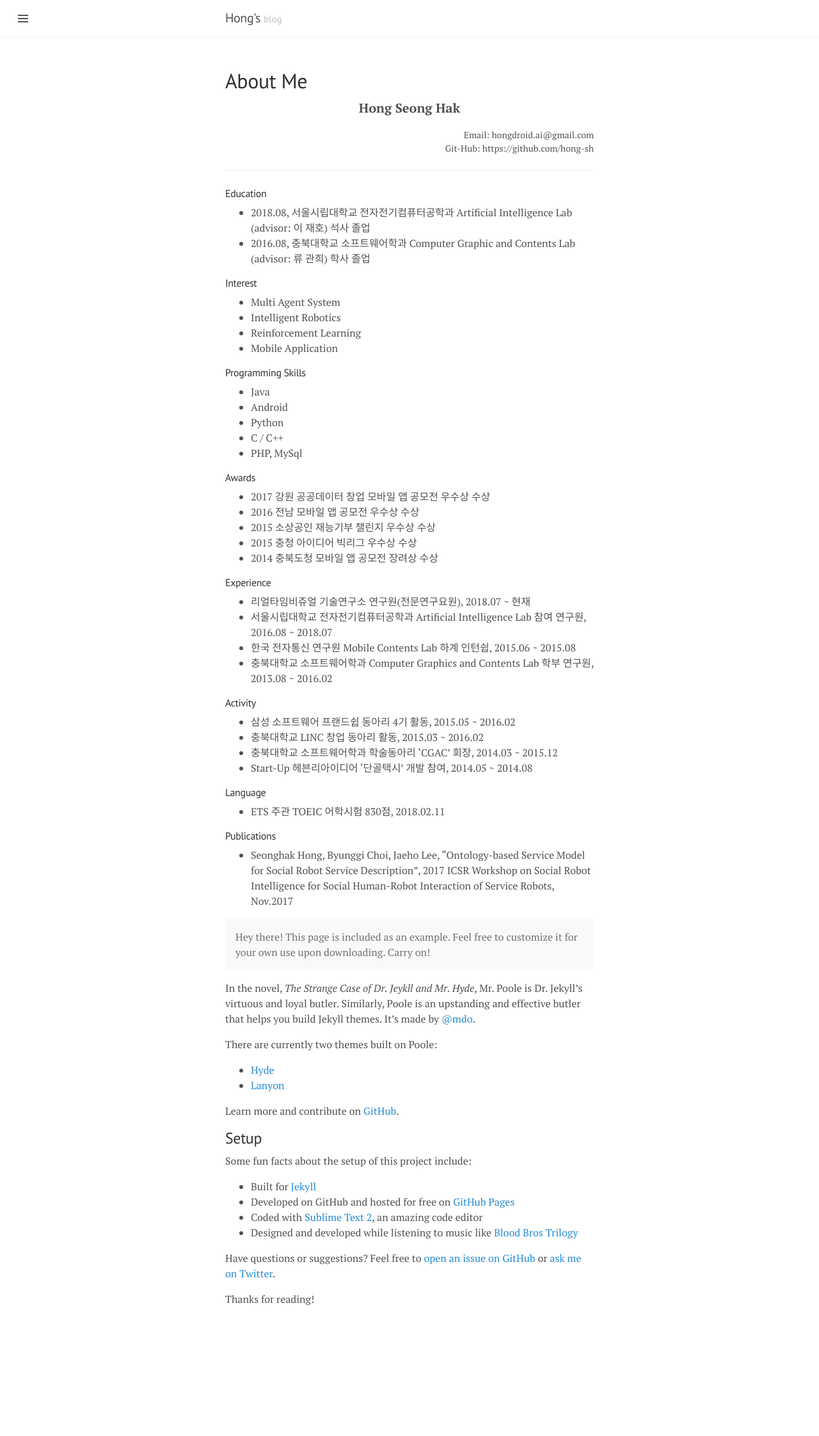
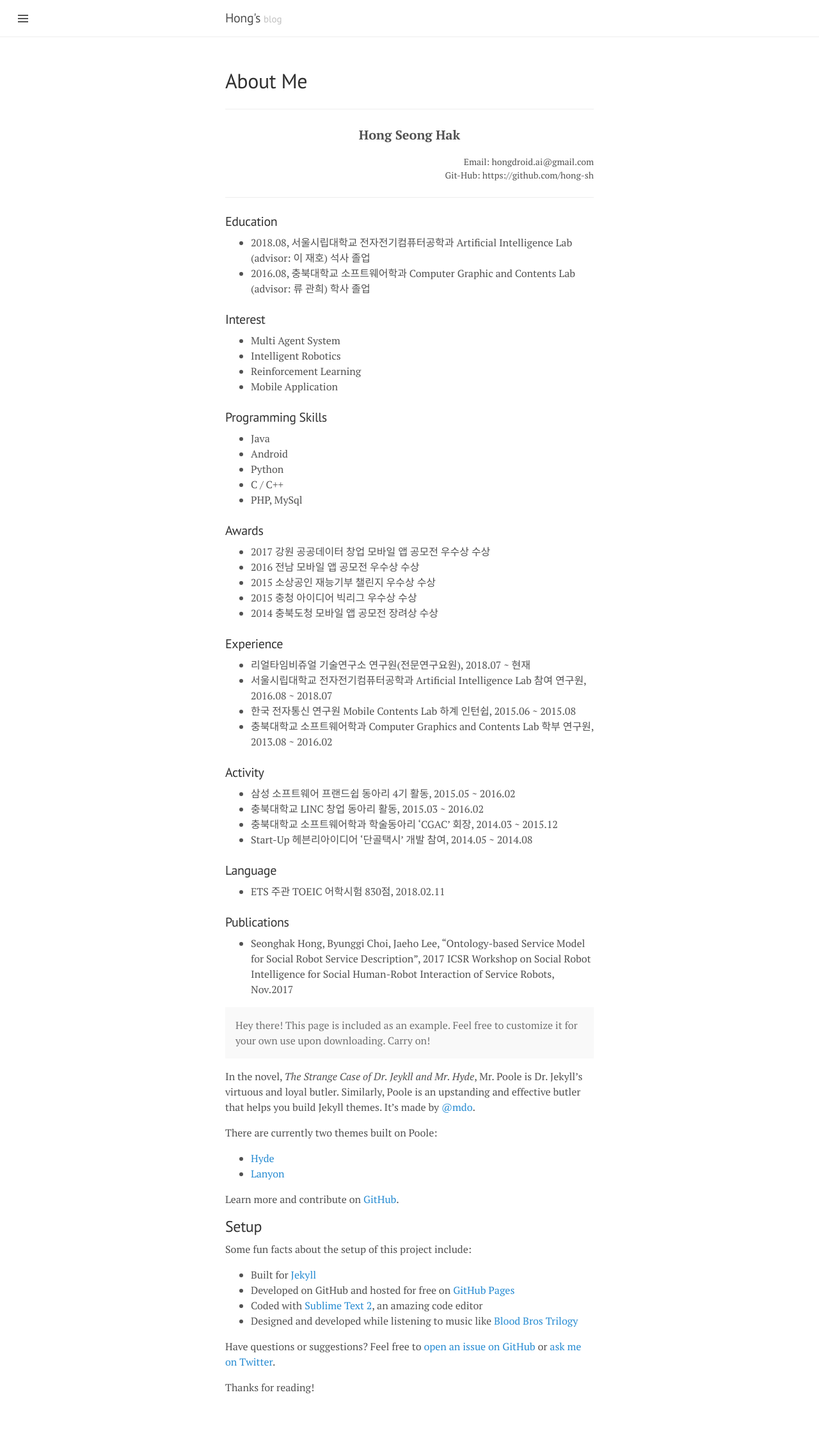
Before and after one commit to hong-sh/hong-sh.github.io, a Jekyll site: the page built from about.md, in a window 1280 px wide. Shown: the whole page at 64% size. Built offline with Jekyll 4.4.1, drawn with Linux system fonts in a browser that asks for light colours; some web fonts are replaced; before the commit the page ends 2106 px from its top, so only the background shows below that.

Commit message:
add line

```diff
--- a/about.md
+++ b/about.md
@@ -2,6 +2,8 @@
 layout: page
 title: About Me
 ---
+
+------------------------------------------------------------------------------------------------
 
 <p style="text-align:center; font-weight:bold; font-size: 20px"> Hong Seong Hak</p>
 <p style="text-align:right; font-size:14px">Email: hongdroid.ai@gmail.com
@@ -9,47 +11,63 @@ title: About Me
 
 ------------------------------------------------------------------------------------------------
 
-#### Education
+### Education
 * 2018.08, 서울시립대학교 전자전기컴퓨터공학과 Artificial Intelligence Lab (advisor: 이 재호) 석사 졸업
 * 2016.08, 충북대학교 소프트웨어학과 Computer Graphic and Contents Lab (advisor: 류 관희) 학사 졸업
 
-#### Interest
+
+
+### Interest
 * Multi Agent System
 * Intelligent Robotics
 * Reinforcement Learning
 * Mobile Application
 
-#### Programming Skills
+
+
+### Programming Skills
 * Java
 * Android
 * Python
 * C / C++
 * PHP, MySql
 
-#### Awards
+
+
+### Awards
 * 2017 강원 공공데이터 창업 모바일 앱 공모전 우수상 수상
 * 2016 전남 모바일 앱 공모전 우수상 수상
 * 2015 소상공인 재능기부 챌린지 우수상 수상
 * 2015 충청 아이디어 빅리그 우수상 수상
 * 2014 충북도청 모바일 앱 공모전 장려상 수상
 
-#### Experience
+
+
+### Experience
 * 리얼타임비쥬얼 기술연구소 연구원(전문연구요원), 2018.07 ~ 현재
 * 서울시립대학교 전자전기컴퓨터공학과 Artificial Intelligence Lab 참여 연구원, 2016.08 ~ 2018.07
 * 한국 전자통신 연구원 Mobile Contents Lab 하계 인턴쉽, 2015.06 ~ 2015.08
 * 충북대학교 소프트웨어학과 Computer Graphics and Contents Lab 학부 연구원, 2013.08 ~ 2016.02
 
-#### Activity
+
+
+### Activity
 * 삼성 소프트웨어 프랜드쉽 동아리 4기 활동, 2015.05 ~ 2016.02
 * 충북대학교 LINC 창업 동아리 활동, 2015.03 ~ 2016.02
 * 충북대학교 소프트웨어학과 학술동아리 ‘CGAC’ 회장, 2014.03 ~ 2015.12
 * Start-Up 헤븐리아이디어 ‘단골택시’ 개발 참여, 2014.05 ~ 2014.08
 
-#### Language
+
+
+### Language
 * ETS 주관 TOEIC 어학시험 830점, 2018.02.11
 
-#### Publications
+
+
+### Publications
 * Seonghak Hong, Byunggi Choi, Jaeho Lee, “Ontology-based Service Model for Social Robot Service Description”, 2017 ICSR Workshop on Social Robot Intelligence for Social Human-Robot Interaction of Service Robots, Nov.2017
+
+
 
 <p class="message">
   Hey there! This page is included as an example. Feel free to customize it for your own use upon downloading. Carry on!
```
